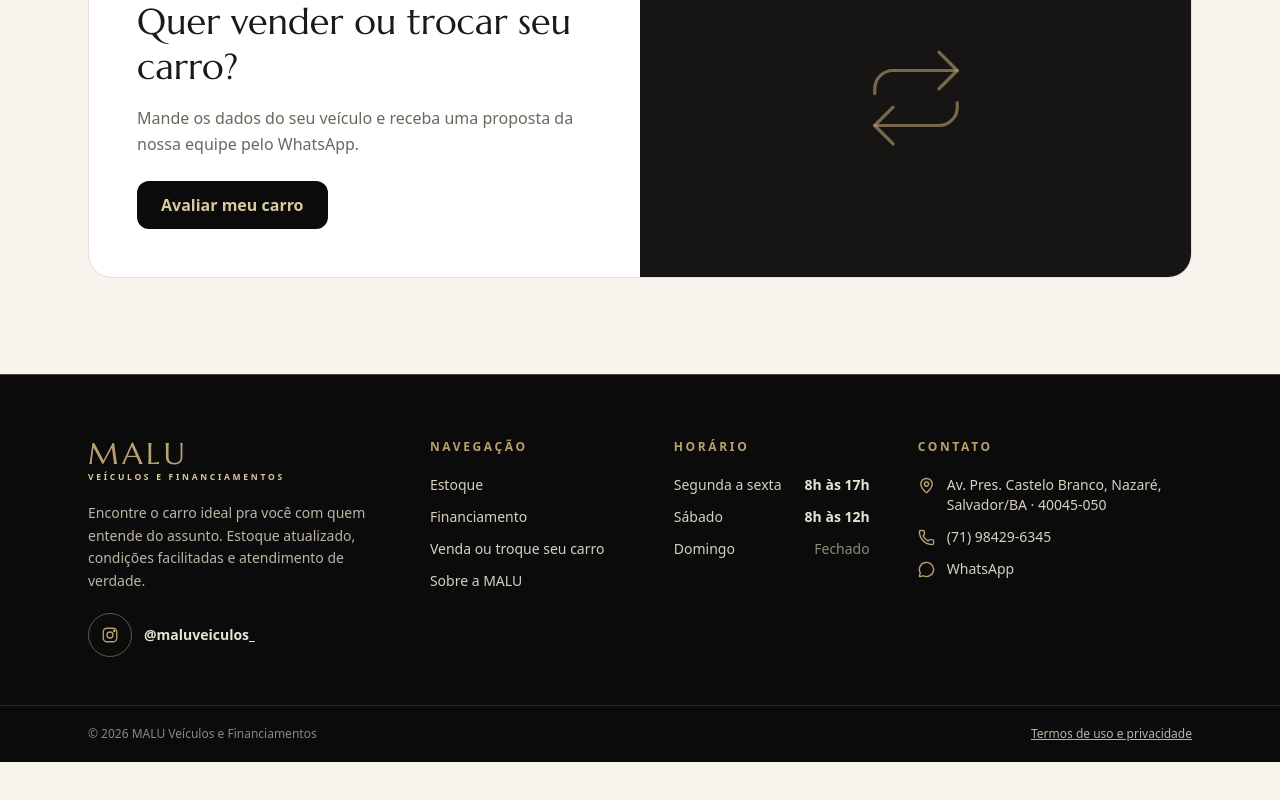
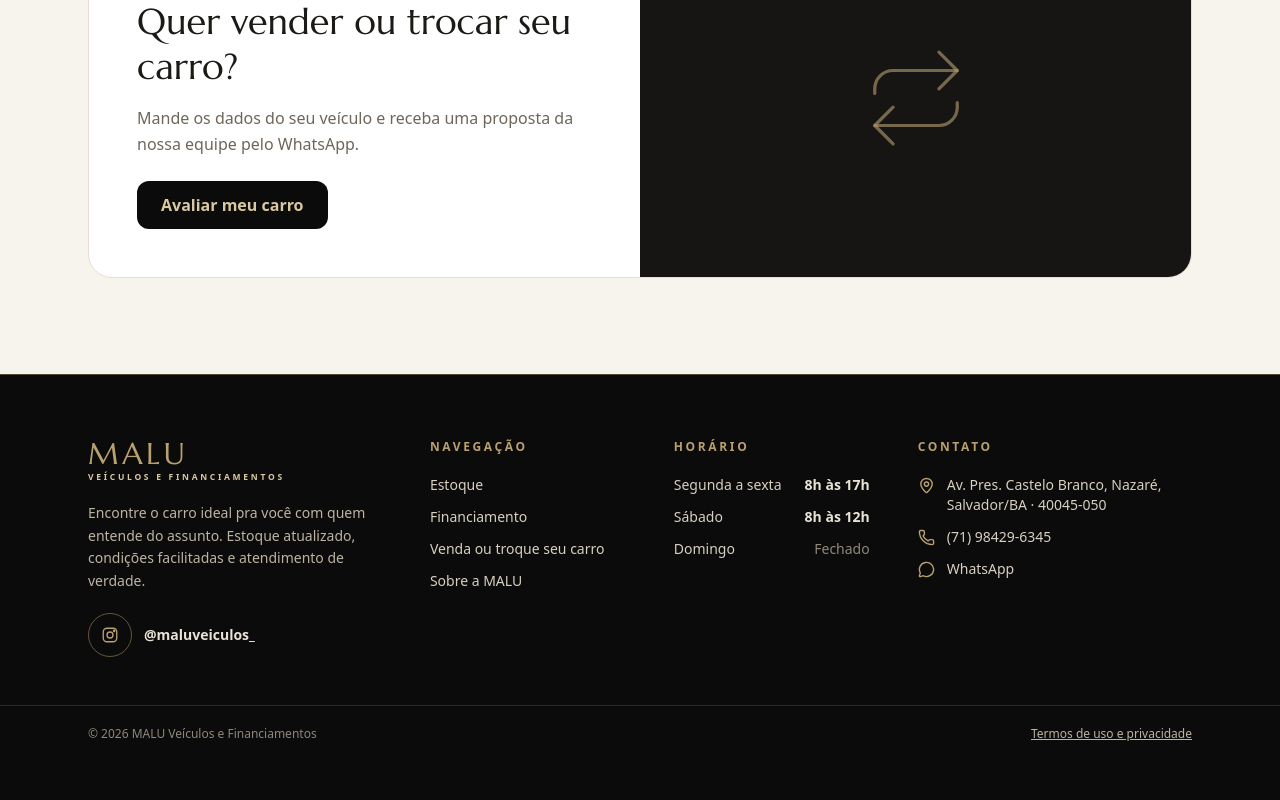
Before and after one commit to Georgexdev/site-carros, a Next.js app: page / in a window 1280 px wide. Shown: the part 2120-2920 px from the top of the page. Before the commit the page ends 2882 px from the top, so only its background shows below. Built offline with nearby package versions, Linux system fonts and the light colour scheme; no server answers; the database is empty.

Commit message:
Evita que o botão do WhatsApp cubra o link dos Termos

```diff
--- a/components/Footer.tsx
+++ b/components/Footer.tsx
@@ -110,7 +110,8 @@ export default function Footer() {
       </div>
 
       <div className="border-t border-gold/20">
-        <div className="max-w-6xl mx-auto px-6 py-5 flex flex-col sm:flex-row items-center justify-between gap-2 text-xs text-muted-soft text-center">
+        {/* pb-24/pb-28: espaço para o botão flutuante do WhatsApp não cobrir o link dos Termos */}
+        <div className="max-w-6xl mx-auto px-6 pt-5 pb-24 sm:pb-28 flex flex-col sm:flex-row items-center justify-between gap-2 text-xs text-muted-soft text-center">
           <span>
             © {new Date().getFullYear()} {loja.nome}
             {loja.cnpj && " · CNPJ " + loja.cnpj}
```
